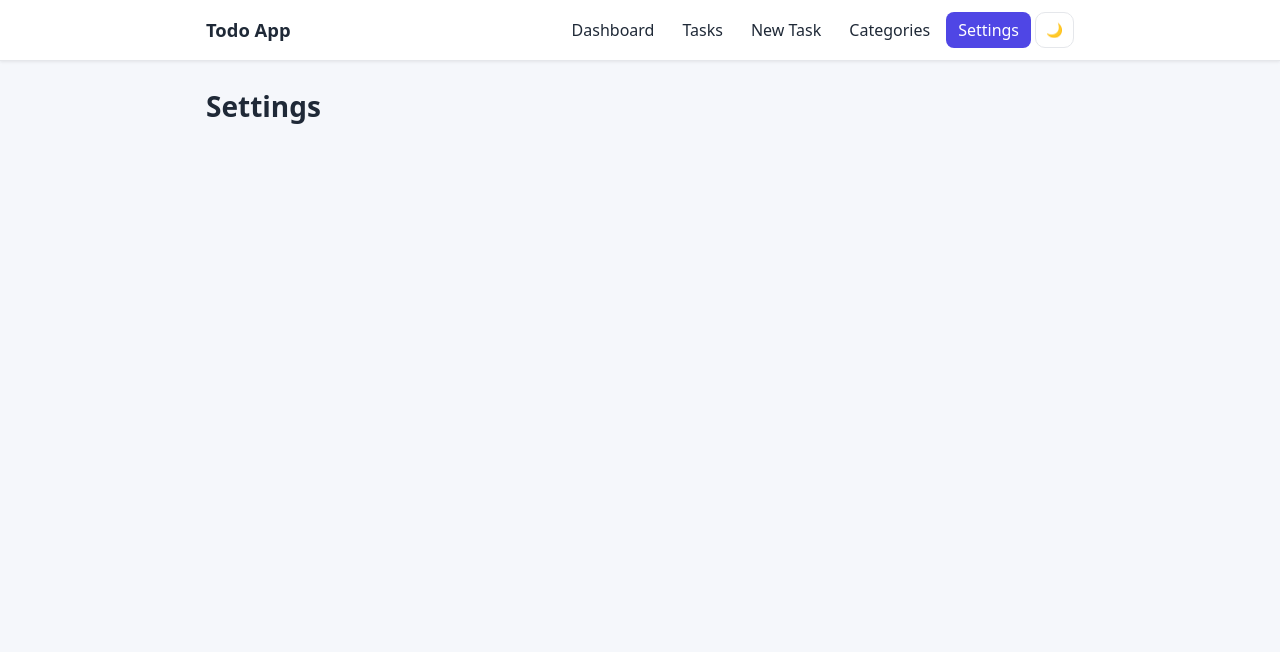
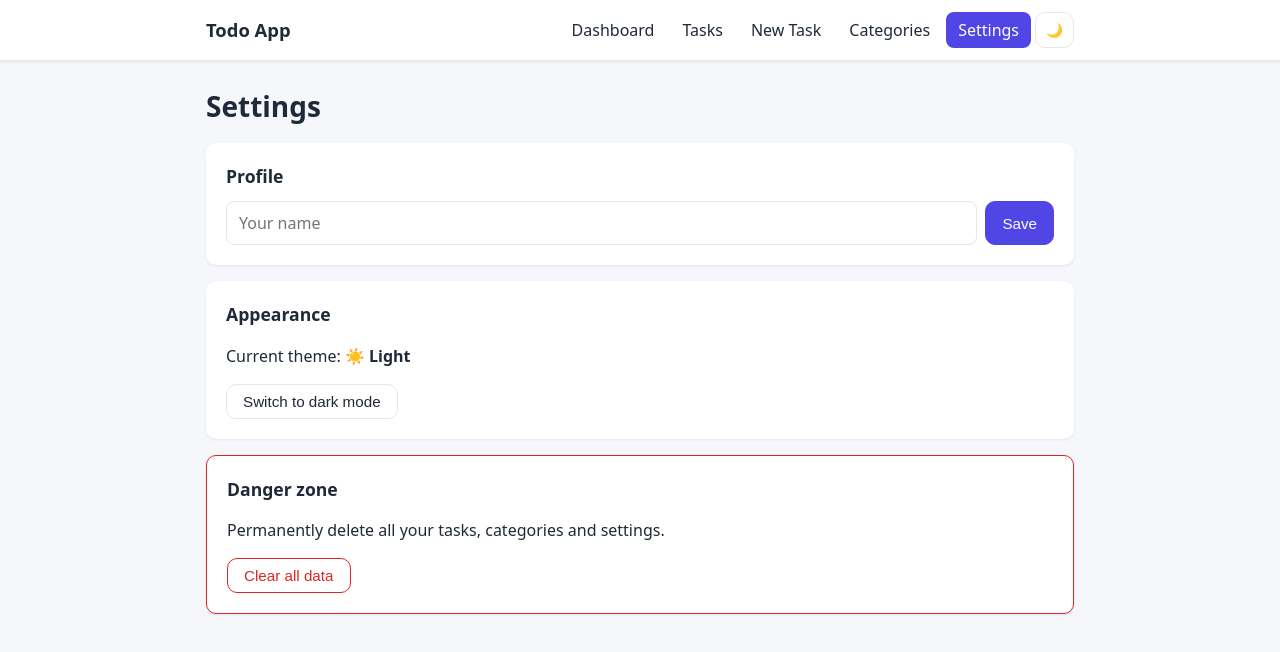
Before and after one commit to boooooth/todo-app, a React (Vite) app: page /settings in a window 1280 px wide. Shown: the top 652 px of the page. Built offline with nearby package versions, Linux system fonts and the light colour scheme.

Commit message:
Add Settings page with profile, theme and clear data

```diff
--- a/src/pages/Settings.jsx
+++ b/src/pages/Settings.jsx
@@ -1,3 +1,62 @@
+import { useState, useEffect } from "react";
+import { useSettings } from "../context/SettingsContext";
+
 export default function Settings() {
-  return <h1>Settings</h1>;
+  const { theme, toggleTheme, username, setUsername } = useSettings();
+  const [nameInput, setNameInput] = useState(username);
+  const [saved, setSaved] = useState(false);
+
+  // useEffect: hide the "Saved!" message after 2 seconds
+  useEffect(() => {
+    if (!saved) return;
+    const timer = setTimeout(() => setSaved(false), 2000);
+    return () => clearTimeout(timer); // cleanup if the page closes early
+  }, [saved]);
+
+  const handleSaveName = (e) => {
+    e.preventDefault();
+    setUsername(nameInput.trim());
+    setSaved(true);
+  };
+
+  const handleClearData = () => {
+    if (window.confirm("Delete ALL tasks, categories and settings? This cannot be undone.")) {
+      localStorage.clear();
+      window.location.reload();
+    }
+  };
+
+  return (
+    <section>
+      <h1>Settings</h1>
+
+      <div className="card">
+        <h2>Profile</h2>
+        <form onSubmit={handleSaveName} style={{ display: "flex", gap: 8, flexWrap: "wrap" }}>
+          <input
+            value={nameInput}
+            onChange={(e) => setNameInput(e.target.value)}
+            placeholder="Your name"
+            style={{ flex: 1, minWidth: 180 }}
+          />
+          <button type="submit" className="btn btn-primary">Save</button>
+        </form>
+        {saved && <p className="success">✓ Saved!</p>}
+      </div>
+
+      <div className="card">
+        <h2>Appearance</h2>
+        <p>Current theme: <strong>{theme === "light" ? "☀️ Light" : "🌙 Dark"}</strong></p>
+        <button className="btn" onClick={toggleTheme}>
+          Switch to {theme === "light" ? "dark" : "light"} mode
+        </button>
+      </div>
+
+      <div className="card card-danger">
+        <h2>Danger zone</h2>
+        <p>Permanently delete all your tasks, categories and settings.</p>
+        <button className="btn btn-danger" onClick={handleClearData}>Clear all data</button>
+      </div>
+    </section>
+  );
 }
```
